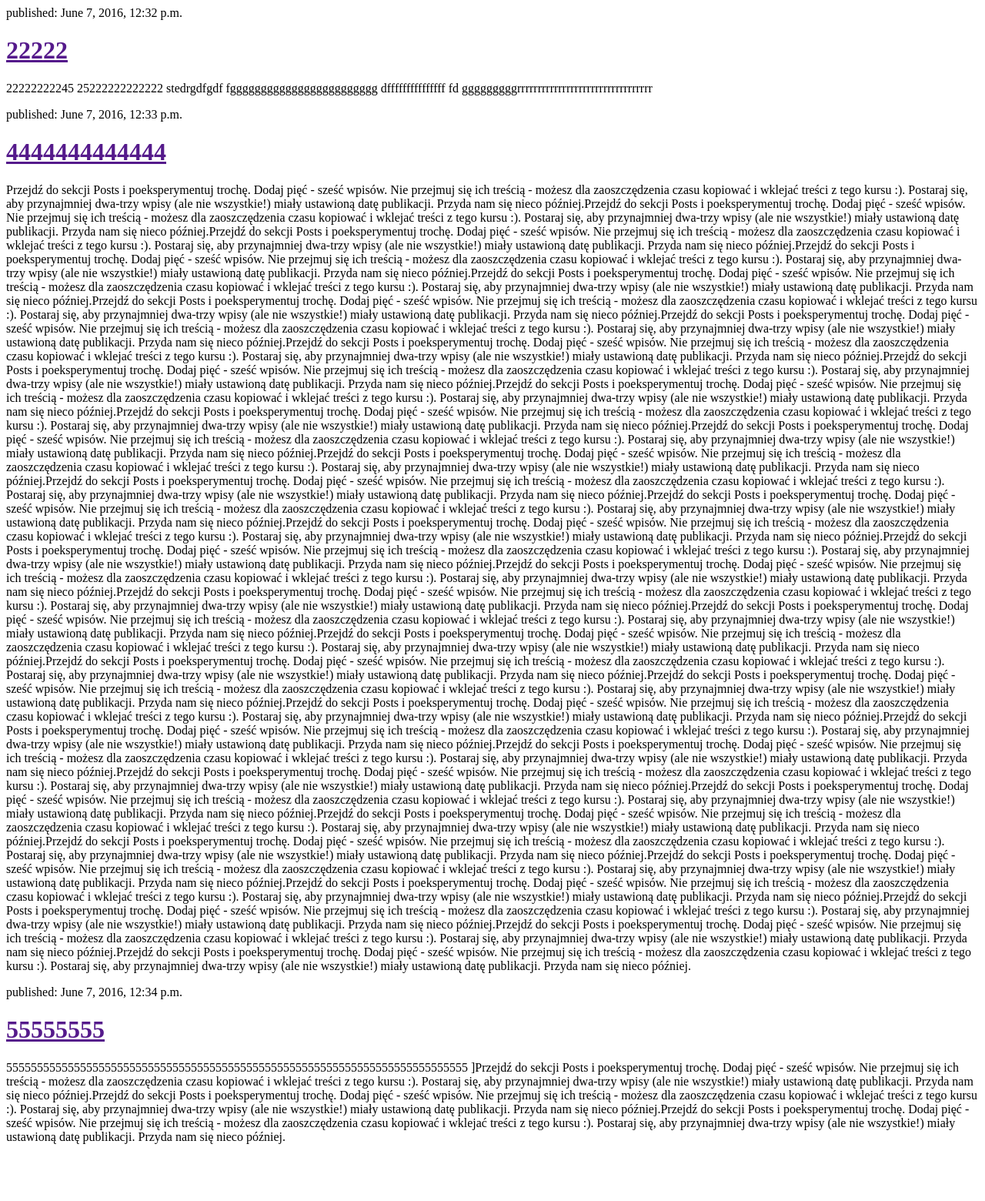
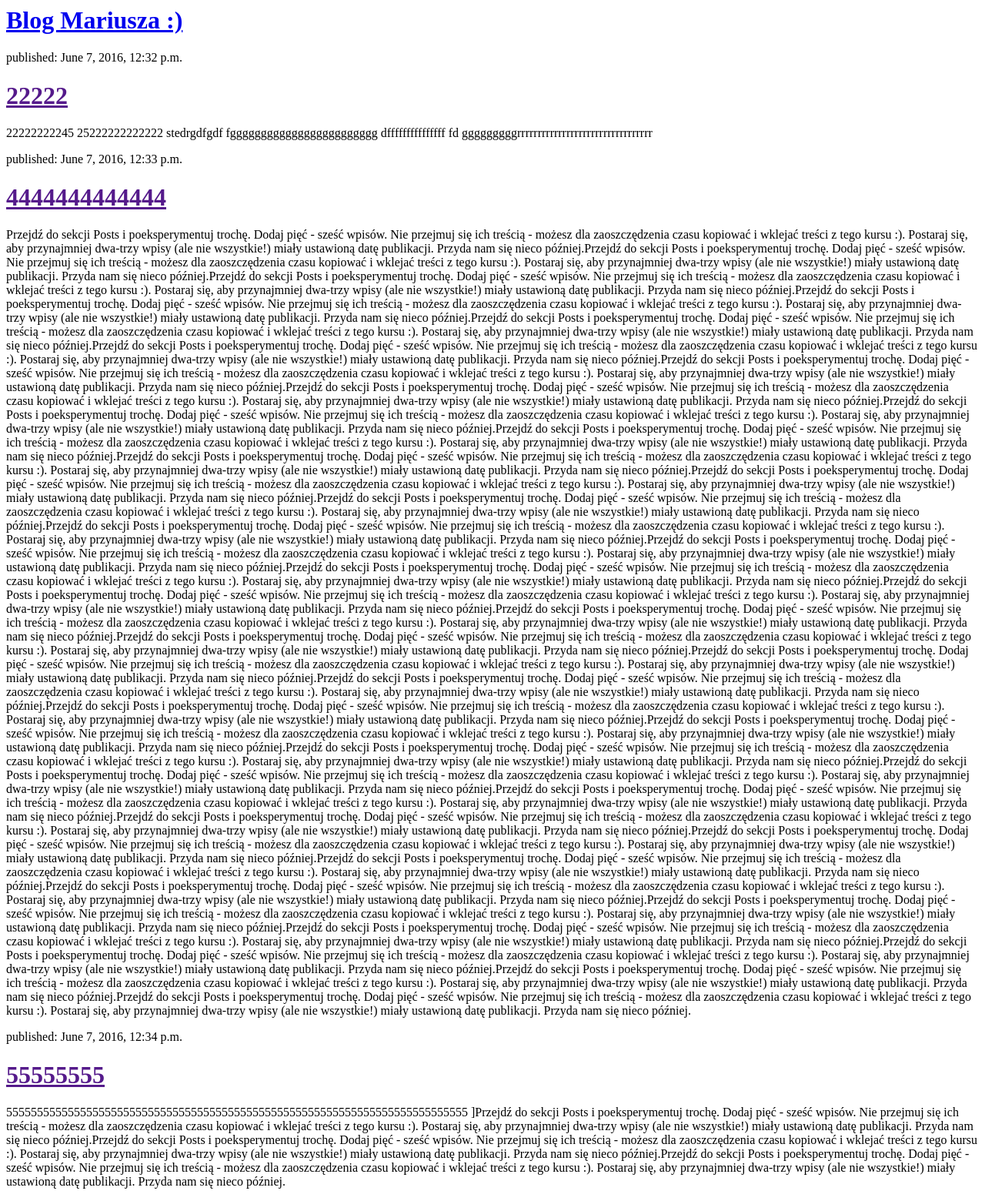
Before and after one commit to mmario890/my_first_blog, a Django app: page / in a window 1280 px wide. Shown: the whole page at 77% size. Before the commit the page ends 1486 px from the top, so only its background shows below. Run offline with Django 3.2, Linux system fonts and the light colour scheme; data comes from the database, SQL or seed files in the repository.

Commit message:
poprawa szablonu

```diff
--- a/blog/templates/blog/post_list.html
+++ b/blog/templates/blog/post_list.html
@@ -3,6 +3,9 @@
         <title>Mariusz's BLOG</title>
     </head>
     <body>
+        <div>
+            <h1><a href="/">Blog Mariusza :)</a></h1>
+        </div>
         {% for post in posts %}
             <div>
                 <p>published: {{ post.published_date }}</p>
```
